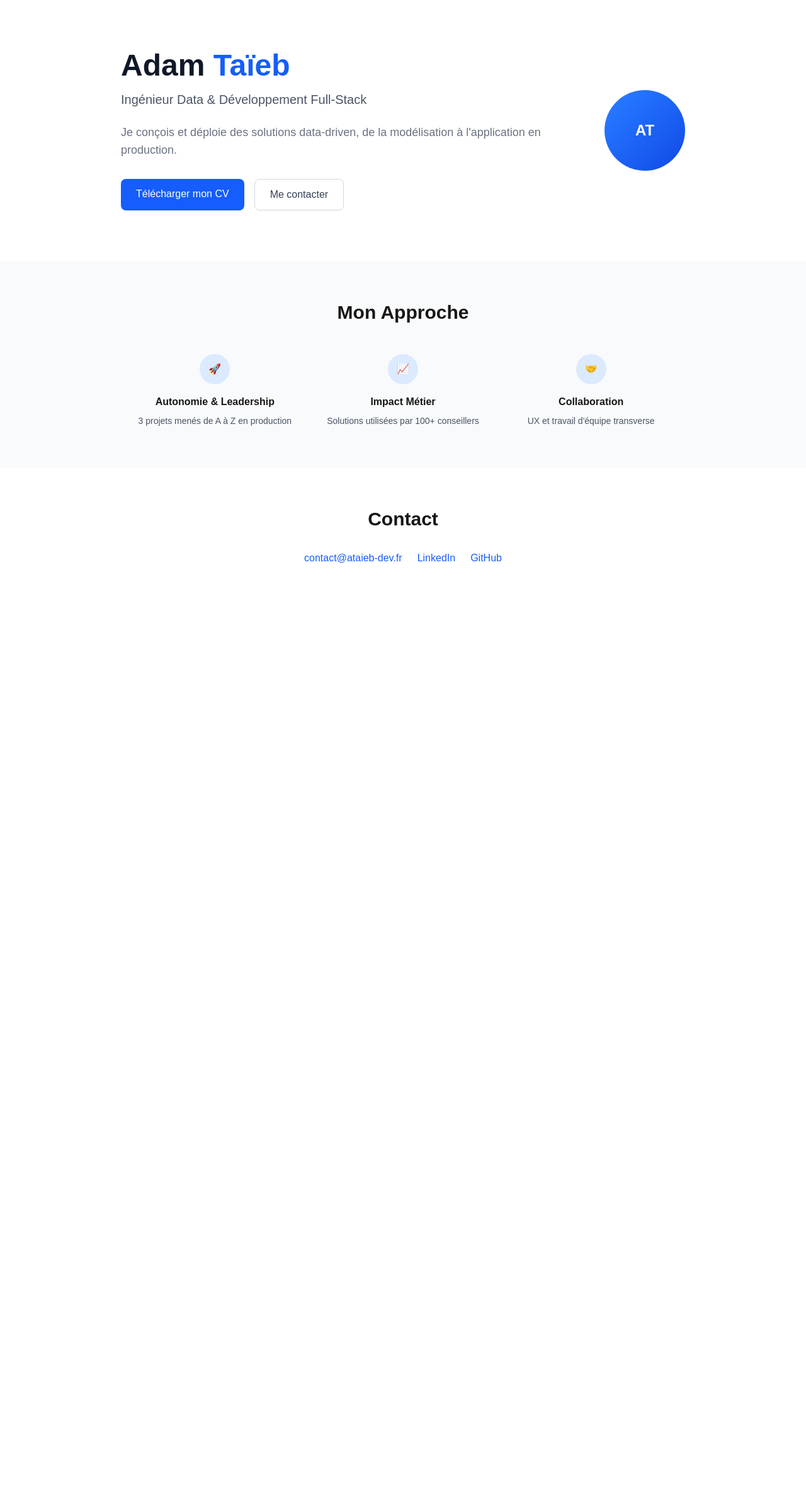
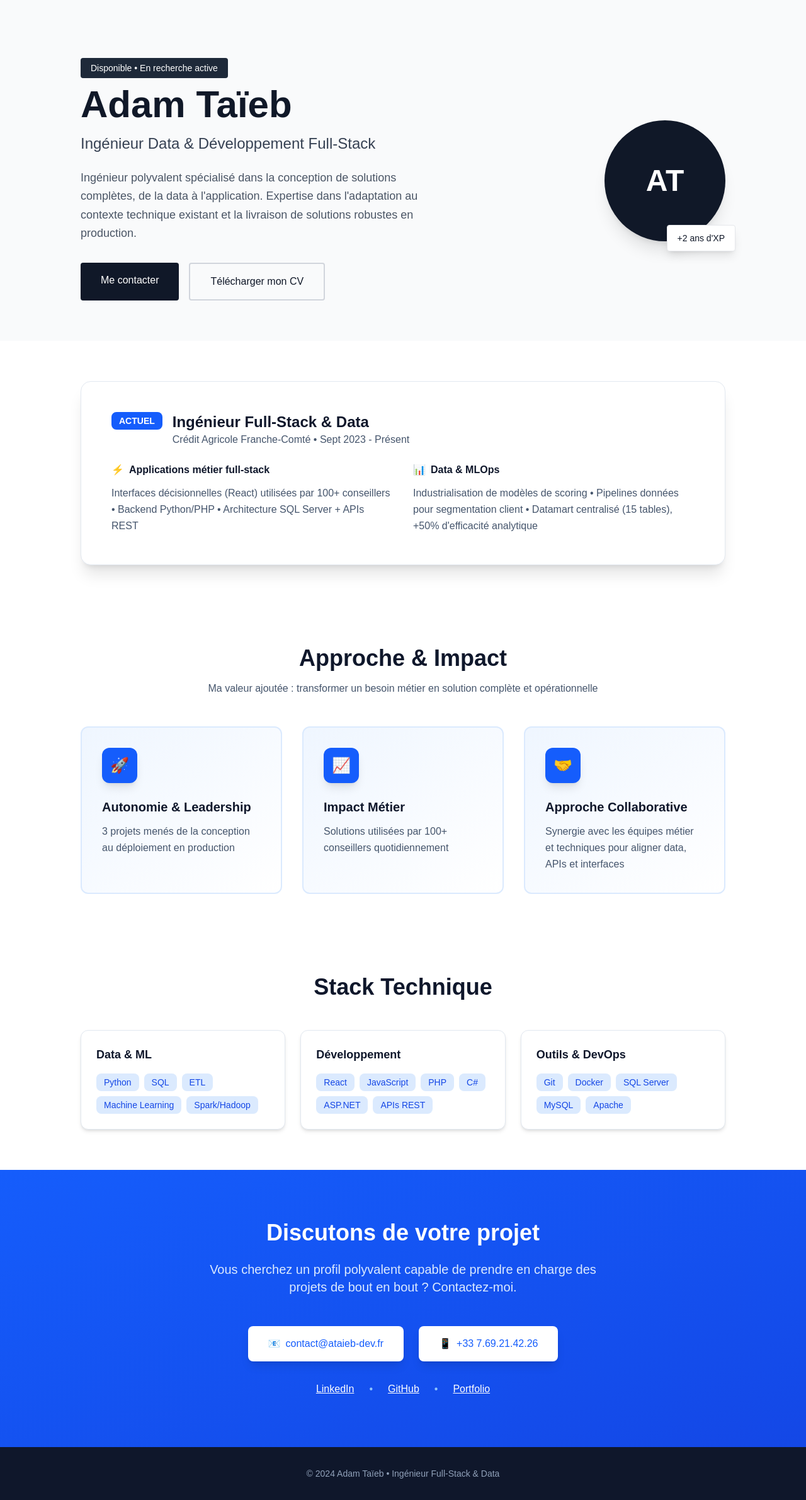
Before and after one commit to ataieb3342/portfolio, a Next.js app: page / in a window 1280 px wide. Shown: the whole page at 63% size. Before the commit the page ends 962 px from the top, so only its background shows below. Built offline with nearby package versions, Linux system fonts and the light colour scheme.

Commit message:
cv + frontend

```diff
--- a/src/app/page.tsx
+++ b/src/app/page.tsx
@@ -2,93 +2,238 @@ export default function Home() {
   return (
     <div className="min-h-screen bg-white">
       {/* Hero Section */}
-      <section className="py-20 px-4">
-        <div className="container mx-auto max-w-4xl">
-          <div className="flex items-center gap-8">
+      <section className="pt-24 pb-16 px-6 bg-gray-50">
+        <div className="container mx-auto max-w-5xl">
+          <div className="flex flex-col md:flex-row items-center gap-12">
             <div className="flex-1">
-              <h1 className="text-5xl font-bold text-gray-900 mb-4">
-                Adam <span className="text-blue-600">Taïeb</span>
+              <div className="inline-block mb-4">
+                <span className="bg-gray-800 text-white px-4 py-2 rounded text-sm font-medium">
+                  Disponible • En recherche active
+                </span>
+              </div>
+              <h1 className="text-5xl md:text-6xl font-bold text-gray-900 mb-4">
+                Adam <span className="text-gray-900">Taïeb</span>
               </h1>
-              <p className="text-xl text-gray-600 mb-6">
+              <p className="text-2xl text-gray-700 font-medium mb-6">
                 Ingénieur Data & Développement Full-Stack
               </p>
-              <p className="text-lg text-gray-500 mb-8">
-                Je conçois et déploie des solutions data-driven,
-                de la modélisation à l&apos;application en production.
+              <p className="text-lg text-gray-600 leading-relaxed mb-8 max-w-xl">
+                Ingénieur polyvalent spécialisé dans la conception de solutions complètes,
+                de la data à l'application. Expertise dans l'adaptation au contexte technique
+                existant et la livraison de solutions robustes en production.
               </p>
-              <div className="flex gap-4">
+              <div className="flex flex-wrap gap-4">
                 <a
-                  href="/cv.pdf"
-                  className="bg-blue-600 text-white px-6 py-3 rounded-lg hover:bg-blue-700 transition"
+                  href="mailto:contact@ataieb-dev.fr"
+                  className="bg-gray-900 text-white px-8 py-4 rounded hover:bg-gray-800 transition font-medium"
+                >
+                  Me contacter
+                </a>
+                <a
+                  href="/cvvv.pdf"
+                  className="border-2 border-gray-300 text-gray-900 px-8 py-4 rounded hover:bg-gray-100 hover:border-gray-400 transition font-medium"
                 >
                   Télécharger mon CV
-                </a>
-                <a
-                  href="#contact"
-                  className="border border-gray-300 text-gray-700 px-6 py-3 rounded-lg hover:bg-gray-50 transition"
-                >
-                  Me contacter
                 </a>
               </div>
             </div>
 
-            {/* Photo ou icône technique */}
-            <div className="w-32 h-32 bg-gradient-to-br from-blue-500 to-blue-700 rounded-full flex items-center justify-center">
-              <span className="text-white text-2xl font-bold">AT</span>
+            <div className="relative">
+              <div className="w-48 h-48 bg-gray-900 rounded-full flex items-center justify-center shadow-xl">
+                <span className="text-white text-5xl font-bold">AT</span>
+              </div>
+              <div className="absolute -bottom-4 -right-4 bg-white px-4 py-2 rounded shadow-lg border border-gray-200">
+                <span className="text-sm font-medium text-gray-900">+2 ans d'XP</span>
+              </div>
             </div>
           </div>
         </div>
       </section>
 
-      {/* Values Section */}
-      <section className="py-16 bg-gray-50">
-        <div className="container mx-auto max-w-4xl px-4">
-          <h2 className="text-3xl font-bold text-center mb-12">Mon Approche</h2>
-          <div className="grid md:grid-cols-3 gap-8">
-            <div className="text-center">
-              <div className="bg-blue-100 w-12 h-12 rounded-full flex items-center justify-center mx-auto mb-4">
-                <span>🚀</span>
+      {/* Experience Highlight */}
+      <section className="py-16 px-6">
+        <div className="container mx-auto max-w-5xl">
+          <div className="bg-white rounded-2xl shadow-xl border border-slate-200 p-8 md:p-12">
+            <div className="flex items-start gap-4 mb-6">
+              <div className="bg-blue-600 text-white px-3 py-1 rounded-lg text-sm font-bold">
+                ACTUEL
               </div>
-              <h3 className="font-semibold mb-2">Autonomie & Leadership</h3>
-              <p className="text-gray-600 text-sm">3 projets menés de A à Z en production</p>
+              <div>
+                <h3 className="text-2xl font-bold text-slate-900">Ingénieur Full-Stack & Data</h3>
+                <p className="text-slate-600 font-medium">Crédit Agricole Franche-Comté • Sept 2023 - Présent</p>
+              </div>
             </div>
 
-            <div className="text-center">
-              <div className="bg-blue-100 w-12 h-12 rounded-full flex items-center justify-center mx-auto mb-4">
-                <span>📈</span>
+            <div className="grid md:grid-cols-2 gap-8">
+              <div>
+                <h4 className="font-semibold text-slate-900 mb-3 flex items-center gap-2">
+                  <span className="text-blue-600">⚡</span> Applications métier full-stack
+                </h4>
+                <p className="text-slate-600 leading-relaxed">
+                  Interfaces décisionnelles (React) utilisées par 100+ conseillers •
+                  Backend Python/PHP • Architecture SQL Server + APIs REST
+                </p>
               </div>
-              <h3 className="font-semibold mb-2">Impact Métier</h3>
-              <p className="text-gray-600 text-sm">Solutions utilisées par 100+ conseillers</p>
+
+              <div>
+                <h4 className="font-semibold text-slate-900 mb-3 flex items-center gap-2">
+                  <span className="text-blue-600">📊</span> Data & MLOps
+                </h4>
+                <p className="text-slate-600 leading-relaxed">
+                  Industrialisation de modèles de scoring • Pipelines données pour
+                  segmentation client • Datamart centralisé (15 tables), +50% d'efficacité analytique
+                </p>
+              </div>
+            </div>
+          </div>
+        </div>
+      </section>
+
+      {/* Approche & Impact */}
+      <section className="py-16 px-6 bg-white">
+        <div className="container mx-auto max-w-5xl">
+          <h2 className="text-4xl font-bold text-center mb-4 text-slate-900">Approche & Impact</h2>
+          <p className="text-center text-slate-600 mb-12 max-w-2xl mx-auto">
+            Ma valeur ajoutée : transformer un besoin métier en solution complète et opérationnelle
+          </p>
+
+          <div className="grid md:grid-cols-3 gap-8">
+            <div className="bg-gradient-to-br from-blue-50 to-white p-8 rounded-xl border-2 border-blue-100 hover:shadow-lg transition">
+              <div className="bg-blue-600 w-14 h-14 rounded-xl flex items-center justify-center mb-6 shadow-lg">
+                <span className="text-2xl">🚀</span>
+              </div>
+              <h3 className="font-bold text-xl mb-3 text-slate-900">Autonomie & Leadership</h3>
+              <p className="text-slate-600 leading-relaxed">
+                3 projets menés de la conception au déploiement en production
+              </p>
             </div>
 
-            <div className="text-center">
-              <div className="bg-blue-100 w-12 h-12 rounded-full flex items-center justify-center mx-auto mb-4">
-                <span>🤝</span>
+            <div className="bg-gradient-to-br from-blue-50 to-white p-8 rounded-xl border-2 border-blue-100 hover:shadow-lg transition">
+              <div className="bg-blue-600 w-14 h-14 rounded-xl flex items-center justify-center mb-6 shadow-lg">
+                <span className="text-2xl">📈</span>
               </div>
-              <h3 className="font-semibold mb-2">Collaboration</h3>
-              <p className="text-gray-600 text-sm">UX et travail d&apos;équipe transverse</p>
+              <h3 className="font-bold text-xl mb-3 text-slate-900">Impact Métier</h3>
+              <p className="text-slate-600 leading-relaxed">
+                Solutions utilisées par 100+ conseillers quotidiennement
+              </p>
+            </div>
+
+            <div className="bg-gradient-to-br from-blue-50 to-white p-8 rounded-xl border-2 border-blue-100 hover:shadow-lg transition">
+              <div className="bg-blue-600 w-14 h-14 rounded-xl flex items-center justify-center mb-6 shadow-lg">
+                <span className="text-2xl">🤝</span>
+              </div>
+              <h3 className="font-bold text-xl mb-3 text-slate-900">Approche Collaborative</h3>
+              <p className="text-slate-600 leading-relaxed">
+                Synergie avec les équipes métier et techniques pour aligner data, APIs et interfaces
+              </p>
+            </div>
+          </div>
+        </div>
+      </section>
+
+      {/* Compétences */}
+      <section className="py-16 px-6">
+        <div className="container mx-auto max-w-5xl">
+          <h2 className="text-4xl font-bold text-center mb-12 text-slate-900">Stack Technique</h2>
+
+          <div className="grid md:grid-cols-3 gap-6">
+            <div className="bg-white p-6 rounded-xl border border-slate-200 shadow-md">
+              <h3 className="font-bold text-lg mb-4 text-slate-900">Data & ML</h3>
+              <div className="flex flex-wrap gap-2">
+                {['Python', 'SQL', 'ETL', 'Machine Learning', 'Spark/Hadoop'].map(skill => (
+                  <span key={skill} className="bg-blue-100 text-blue-700 px-3 py-1 rounded-lg text-sm font-medium">
+                    {skill}
+                  </span>
+                ))}
+              </div>
+            </div>
+
+            <div className="bg-white p-6 rounded-xl border border-slate-200 shadow-md">
+              <h3 className="font-bold text-lg mb-4 text-slate-900">Développement</h3>
+              <div className="flex flex-wrap gap-2">
+                {['React', 'JavaScript', 'PHP', 'C#', 'ASP.NET', 'APIs REST'].map(skill => (
+                  <span key={skill} className="bg-blue-100 text-blue-700 px-3 py-1 rounded-lg text-sm font-medium">
+                    {skill}
+                  </span>
+                ))}
+              </div>
+            </div>
+
+            <div className="bg-white p-6 rounded-xl border border-slate-200 shadow-md">
+              <h3 className="font-bold text-lg mb-4 text-slate-900">Outils & DevOps</h3>
+              <div className="flex flex-wrap gap-2">
+                {['Git', 'Docker', 'SQL Server', 'MySQL', 'Apache'].map(skill => (
+                  <span key={skill} className="bg-blue-100 text-blue-700 px-3 py-1 rounded-lg text-sm font-medium">
+                    {skill}
+                  </span>
+                ))}
+              </div>
             </div>
           </div>
         </div>
       </section>
 
       {/* Contact Section */}
-      <section id="contact" className="py-16 px-4">
-        <div className="container mx-auto max-w-2xl text-center">
-          <h2 className="text-3xl font-bold mb-8">Contact</h2>
+      <section id="contact" className="py-20 px-6 bg-gradient-to-br from-blue-600 to-blue-700">
+        <div className="container mx-auto max-w-4xl text-center">
+          <h2 className="text-4xl font-bold mb-6 text-white">Discutons de votre projet</h2>
+          <p className="text-xl text-blue-100 mb-12 max-w-2xl mx-auto">
+            Vous cherchez un profil polyvalent capable de prendre en charge des projets
+            de bout en bout ? Contactez-moi.
+          </p>
+
+          <div className="flex flex-wrap justify-center gap-6 mb-8">
+            <a
+              href="mailto:contact@ataieb-dev.fr"
+              className="bg-white text-blue-600 px-8 py-4 rounded-lg hover:bg-blue-50 transition font-medium shadow-lg inline-flex items-center gap-2"
+            >
+              <span>📧</span> contact@ataieb-dev.fr
+            </a>
+            <a
+              href="tel:+33769214226"
+              className="bg-white text-blue-600 px-8 py-4 rounded-lg hover:bg-blue-50 transition font-medium shadow-lg inline-flex items-center gap-2"
+            >
+              <span>📱</span> +33 7.69.21.42.26
+            </a>
+          </div>
+
           <div className="flex justify-center gap-6">
-            <a href="mailto:contact@ataieb-dev.fr" className="text-blue-600 hover:text-blue-700">
-              contact@ataieb-dev.fr
-            </a>
-            <a href="https://linkedin.com/in/adam-taieb-3342ff" className="text-blue-600 hover:text-blue-700">
+            <a
+              href="https://linkedin.com/in/ataieb3342"
+              target="_blank"
+              rel="noopener noreferrer"
+              className="text-white hover:text-blue-200 transition font-medium underline"
+            >
               LinkedIn
             </a>
-            <a href="https://github.com/ataieb3342" className="text-blue-600 hover:text-blue-700">
+            <span className="text-blue-300">•</span>
+            <a
+              href="https://github.com/ataieb3342"
+              target="_blank"
+              rel="noopener noreferrer"
+              className="text-white hover:text-blue-200 transition font-medium underline"
+            >
               GitHub
+            </a>
+            <span className="text-blue-300">•</span>
+            <a
+              href="https://www.ataieb-dev.fr"
+              target="_blank"
+              rel="noopener noreferrer"
+              className="text-white hover:text-blue-200 transition font-medium underline"
+            >
+              Portfolio
             </a>
           </div>
         </div>
       </section>
+
+      {/* Footer */}
+      <footer className="py-8 px-6 bg-slate-900 text-center">
+        <p className="text-slate-400 text-sm">
+          © 2024 Adam Taïeb • Ingénieur Full-Stack & Data
+        </p>
+      </footer>
     </div>
   )
 }
```
Also changed, not shown: 1 other file (tests, documents, lock files or other folders).
